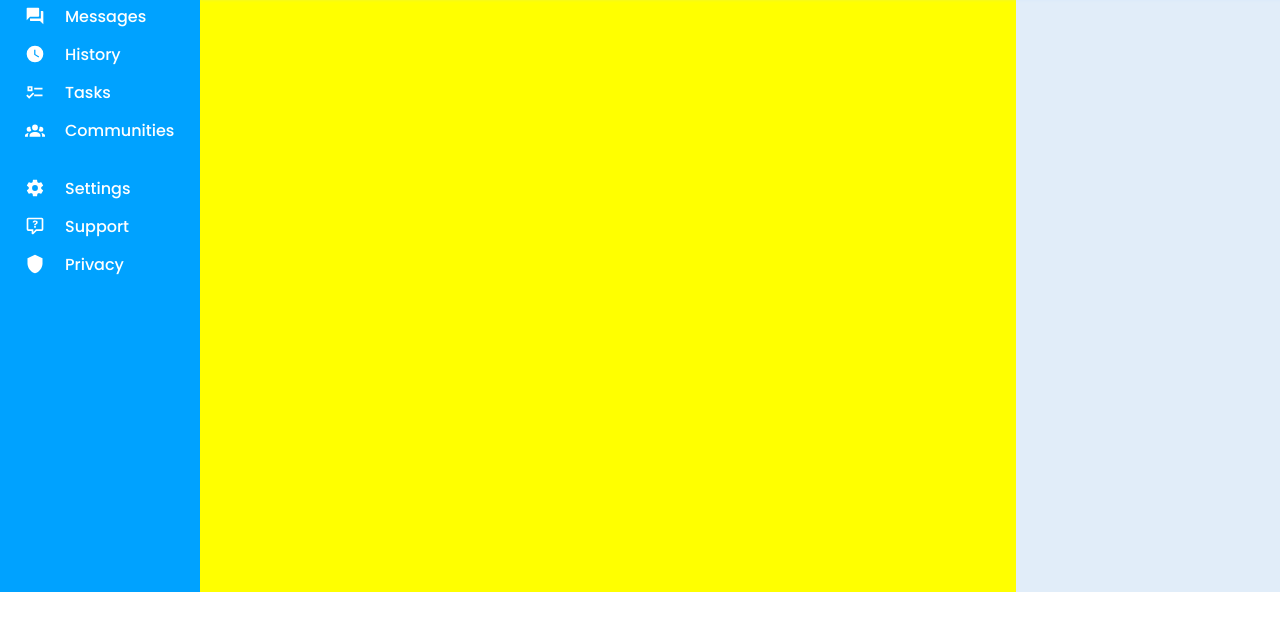
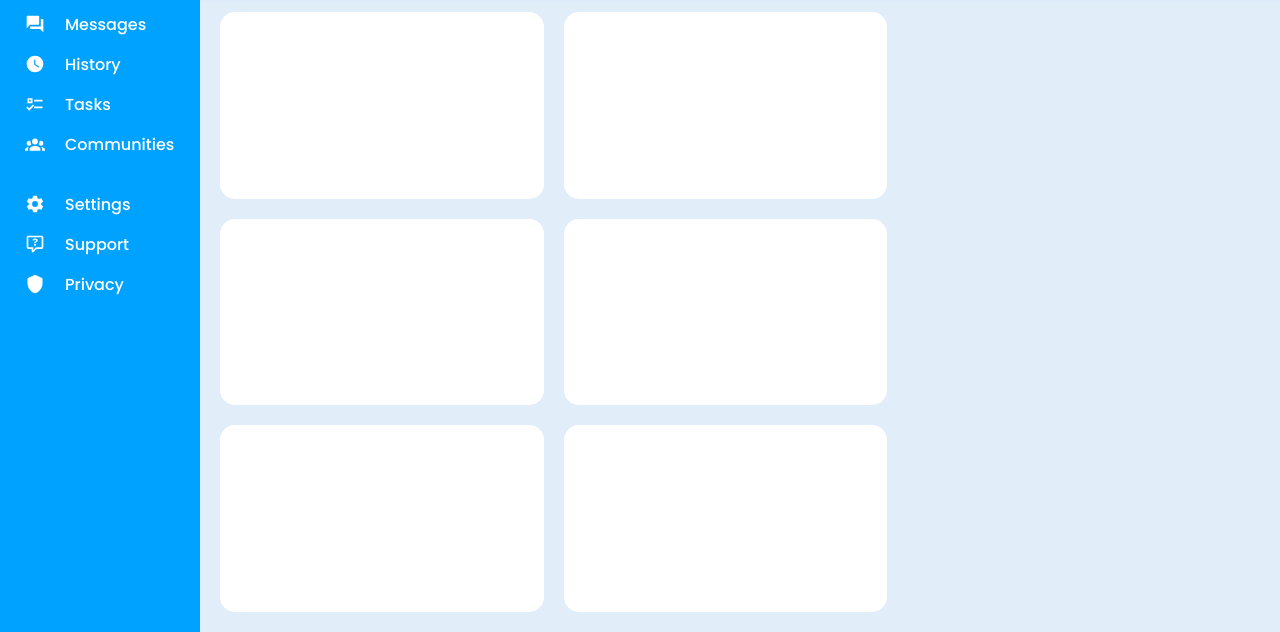
Before and after one commit to bigheha/adminDashboard, a plain HTML site: page index.html in a window 1280 px wide. Shown: the part 168-800 px from the top of the page. Drawn offline with Linux system fonts and the light colour scheme.

Commit message:
started working on content

```diff
--- a/index.html
+++ b/index.html
@@ -58,10 +58,16 @@
         </div>
         <div class="content">
             <div class="cards-container">
+                <div class="card"></div>
+                <div class="card"></div>
+                <div class="card"></div>
+                <div class="card"></div>
+                <div class="card"></div>
+                <div class="card"></div>
+            </div>
+            <div class="announcements-trending">
 
             </div>
-        </div>
-        <div class="announcements-trending">
 
         </div>
 </body>
--- a/src/css/styles.scss
+++ b/src/css/styles.scss
@@ -124,13 +124,21 @@
     background-color: rgb(225, 237, 249);
     grid-row: 3/5;
     display: grid;
-    grid-template-columns: 75% 25%;
+    grid-template-columns: 65% 35%;
     z-index: -1;
 }
 .cards-container {
     display: grid;
-    background-color: yellow;
+
     grid-column: 1/2;
+    gap: 20px;
+    margin: 20px;
+    grid-template-columns: repeat(auto-fit, minmax(300px, 1fr));
+
+}
+.card {
+    background-color: white;
+    border-radius: 15px;
 }
 .announcments-trending{
     display:grid;
```
Also changed, not shown: src/css/styles.css, 1 other file.
